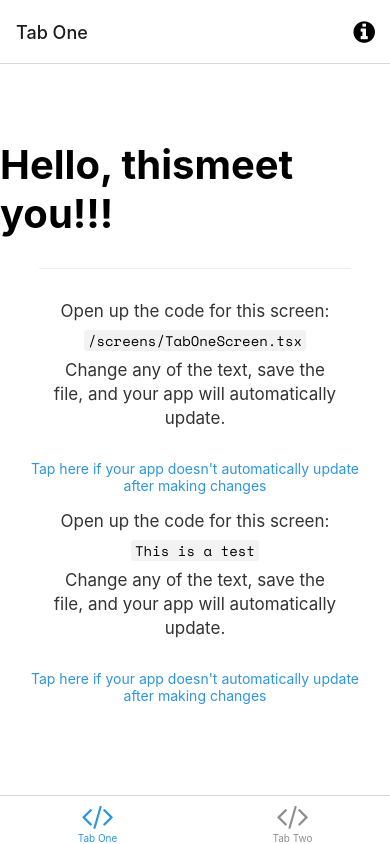
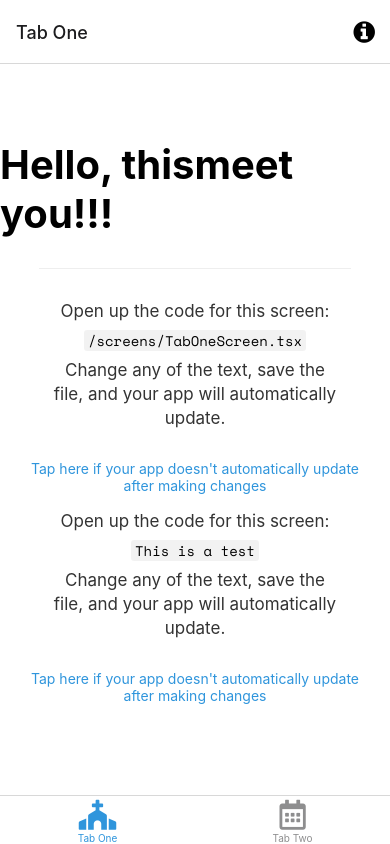
Before and after one commit to Centrul-Crestin-Life/App, a React Native app: screen /TabOne in a window 390 px wide. Built offline with nearby package versions, Linux system fonts and the light colour scheme; what expo-linking would draw is missing.

Commit message:
Update index.tsx
tried some new icons

```diff
--- a/navigation/index.tsx
+++ b/navigation/index.tsx
@@ -3,7 +3,7 @@
  * https://reactnavigation.org/docs/getting-started
  *
  */
-import { FontAwesome } from '@expo/vector-icons';
+import { FontAwesome, FontAwesome5 } from '@expo/vector-icons';
 import { createBottomTabNavigator } from '@react-navigation/bottom-tabs';
 import { NavigationContainer, DefaultTheme, DarkTheme } from '@react-navigation/native';
 import { createNativeStackNavigator } from '@react-navigation/native-stack';
@@ -67,7 +67,7 @@ function BottomTabNavigator() {
         component={TabOneScreen}
         options={({ navigation }: RootTabScreenProps<'TabOne'>) => ({
           title: 'Tab One',
-          tabBarIcon: ({ color }) => <TabBarIcon name="code" color={color} />,
+          tabBarIcon: ({ color }) => <TabBarIcon name="church" color={color} />,
           headerRight: () => (
             <Pressable
               onPress={() => navigation.navigate('Modal')}
@@ -89,7 +89,7 @@ function BottomTabNavigator() {
         component={TabTwoScreen}
         options={{
           title: 'Tab Two',
-          tabBarIcon: ({ color }) => <TabBarIcon name="code" color={color} />,
+          tabBarIcon: ({ color }) => <TabBarIcon name="calendar-alt" color={color} />,
         }}
       />
     </BottomTab.Navigator>
@@ -100,8 +100,8 @@ function BottomTabNavigator() {
  * You can explore the built-in icon families and icons on the web at https://icons.expo.fyi/
  */
 function TabBarIcon(props: {
-  name: React.ComponentProps<typeof FontAwesome>['name'];
+  name: React.ComponentProps<typeof FontAwesome5>['name'];
   color: string;
 }) {
-  return <FontAwesome size={30} style={{ marginBottom: -3 }} {...props} />;
+  return <FontAwesome5 size={30} style={{ marginBottom: -3 }} {...props} />;
 }
```
